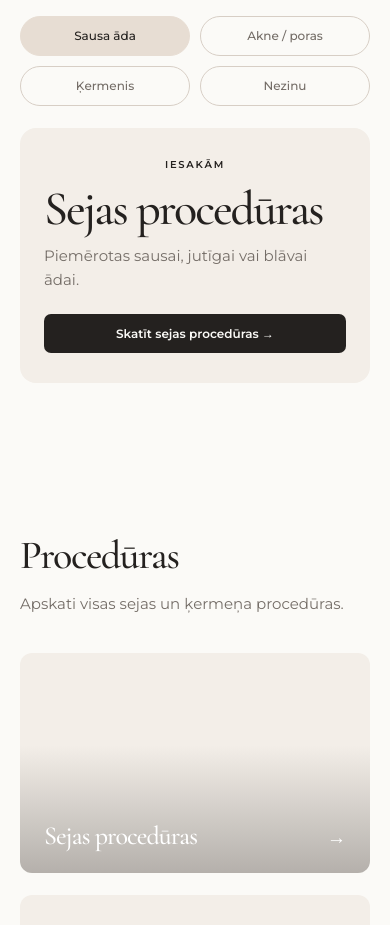
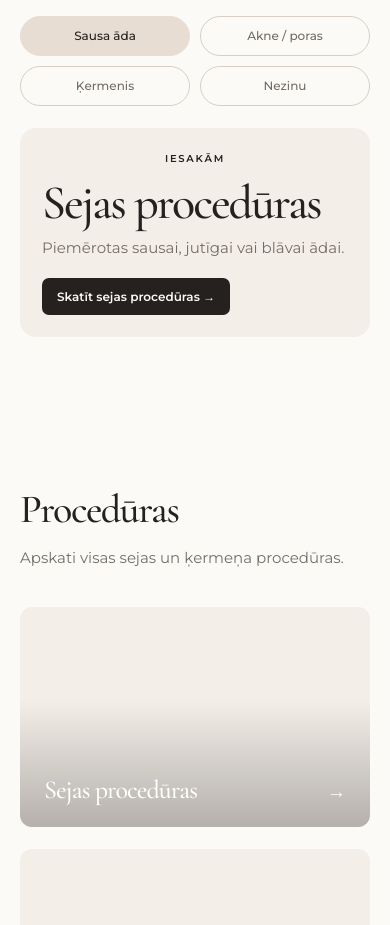
Before and after one commit to davisl24/skin-sculpt, a Next.js app: page / in a window 390 px wide. Shown: the part 840-1765 px from the top of the page. Built offline with nearby package versions, Linux system fonts and the light colour scheme.

Commit message:
Compact mobile guidance recommendation card

```diff
--- a/app/globals.css
+++ b/app/globals.css
@@ -704,3 +704,24 @@ p,small,span,a,button,
     justify-content:center;
   }
 }
+
+/* V2.17 compact guide recommendation card */
+@media(max-width:760px){
+  .guideResultCompact{
+    padding:24px 22px 22px;
+  }
+  .guideResultCompact h3{
+    font-size:29px;
+    line-height:1.04;
+    margin-bottom:8px;
+  }
+  .guideResultCompact>p:not(.eyebrow){
+    margin-bottom:16px;
+  }
+  .guideResultCompact .guideButton{
+    width:auto;
+    padding:11px 15px;
+    font-size:12px;
+    justify-content:flex-start;
+  }
+}
```
